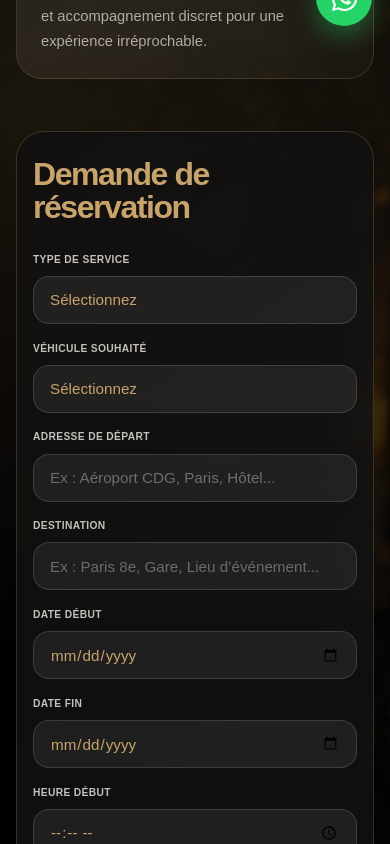
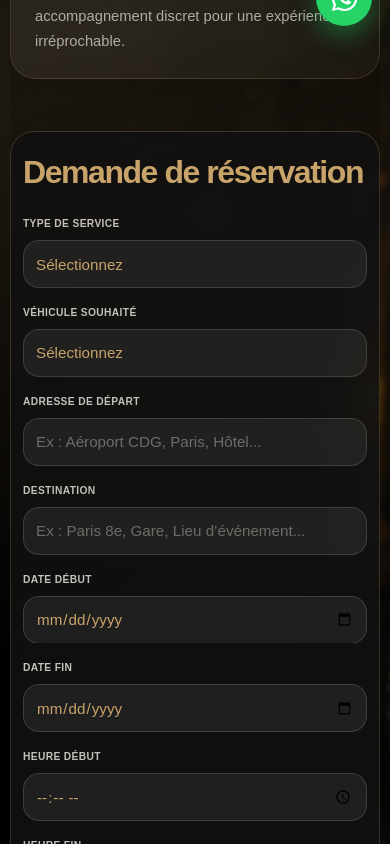
Before and after one commit to Mohoua93/CBM, a React (Create React App) app in the folder apps/frontend/: page /reservation in a window 390 px wide. Shown: the part 800-1644 px from the top of the page. Built offline with nearby package versions, Linux system fonts and the light colour scheme; no server answers.

Commit message:
fix booking form fields overflow on iPhone

```diff
--- a/apps/frontend/src/styles/Booking.css
+++ b/apps/frontend/src/styles/Booking.css
@@ -457,10 +457,21 @@
   }
 }
 
+/* ================= FIX FORM IPHONE ================= */
+
 @media (max-width: 480px) {
   .booking-hero {
-    padding-left: 16px;
-    padding-right: 16px;
+    width: 100%;
+    max-width: 100vw;
+    padding-left: 12px;
+    padding-right: 12px;
+    overflow-x: hidden;
+  }
+
+  .booking-hero__inner {
+    width: 100%;
+    max-width: 100%;
+    overflow-x: hidden;
   }
 
   .booking-hero__title {
@@ -468,7 +479,14 @@
   }
 
   .booking-form-card {
-    padding: 26px 18px;
+    width: 100%;
+    max-width: calc(100vw - 24px);
+    min-width: 0;
+    margin-left: auto;
+    margin-right: auto;
+    padding: 24px 14px;
+    border-radius: 24px;
+    overflow: hidden;
   }
 
   .booking-form-card h2 {
@@ -485,34 +503,83 @@
     width: 100%;
     max-width: 100%;
     min-width: 0;
+    overflow: hidden;
+  }
+
+  .booking-form-page__grid {
+    display: grid;
+    grid-template-columns: minmax(0, 1fr) !important;
+    gap: 18px;
+  }
+
+  .booking-field-page {
+    align-items: stretch;
   }
 
   .booking-field-page label {
     display: block;
     width: 100%;
     max-width: 100%;
-    font-size: 0.66rem;
+    min-width: 0;
+    font-size: 0.68rem;
     letter-spacing: 0.045em;
     line-height: 1.35;
     white-space: normal;
-    overflow-wrap: anywhere;
-    word-break: normal;
+    overflow-wrap: break-word;
+    word-break: break-word;
+  }
+
+  .booking-field-page input,
+  .booking-field-page select,
+  .booking-field-page textarea {
+    display: block;
+    width: 100% !important;
+    max-width: 100% !important;
+    min-width: 0 !important;
+    inline-size: 100%;
+    max-inline-size: 100%;
+    box-sizing: border-box !important;
+    -webkit-appearance: none;
+    appearance: none;
   }
 
   .booking-field-page input,
   .booking-field-page select {
     height: 48px;
+    padding-left: 14px;
+    padding-right: 14px;
+  }
+
+  .booking-field-page textarea {
+    padding: 14px;
+  }
+
+  .booking-submit {
+    width: 100%;
+    max-width: 100%;
   }
 }
 
 @media (max-width: 390px) {
+  .booking-hero {
+    padding-left: 10px;
+    padding-right: 10px;
+  }
+
   .booking-form-card {
-    padding-left: 16px;
-    padding-right: 16px;
+    max-width: calc(100vw - 20px);
+    padding-left: 12px;
+    padding-right: 12px;
   }
 
   .booking-field-page label {
     font-size: 0.64rem;
     letter-spacing: 0.035em;
   }
+
+  .booking-field-page input,
+  .booking-field-page select {
+    padding-left: 12px;
+    padding-right: 12px;
+  }
 }
```
